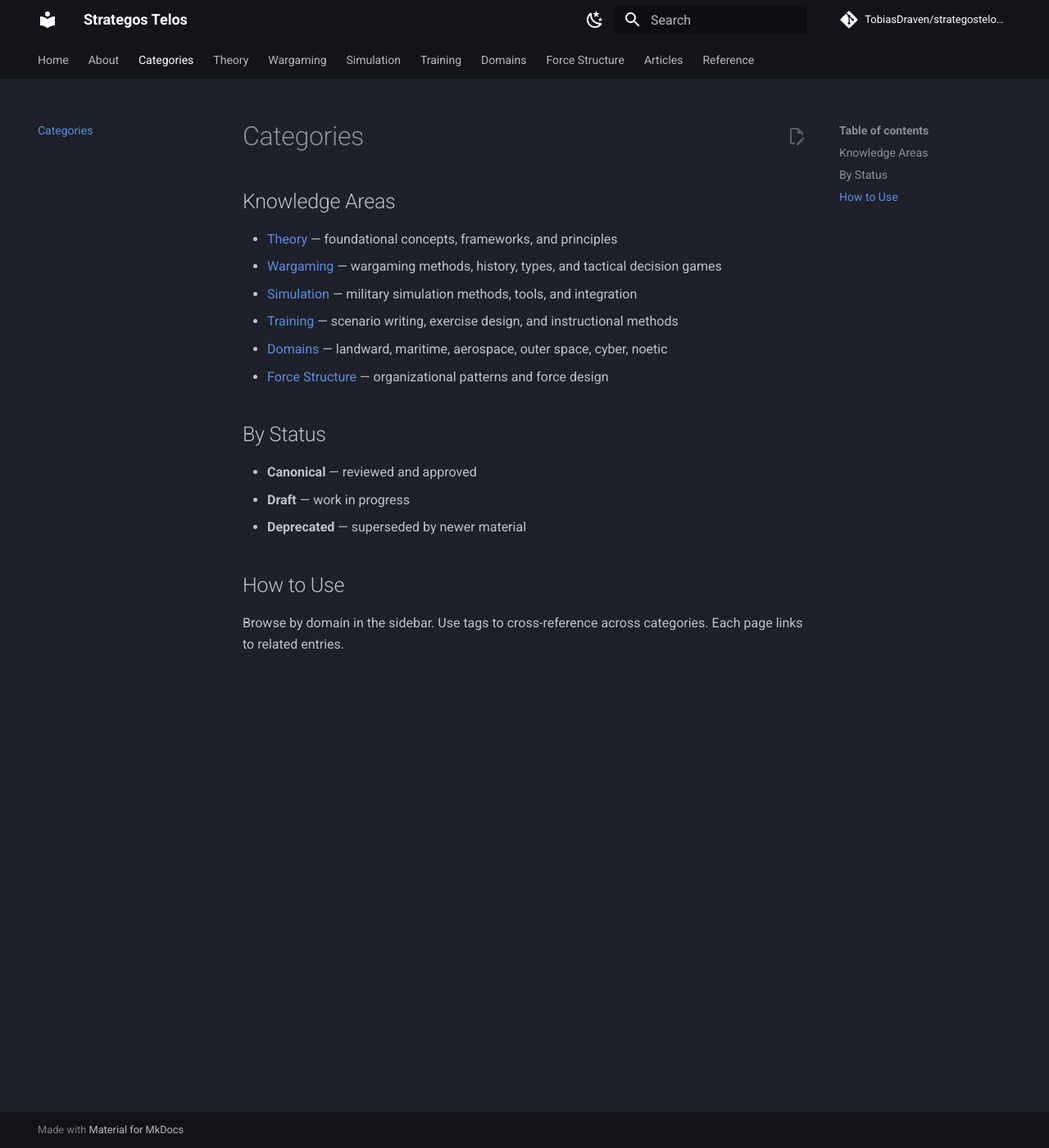
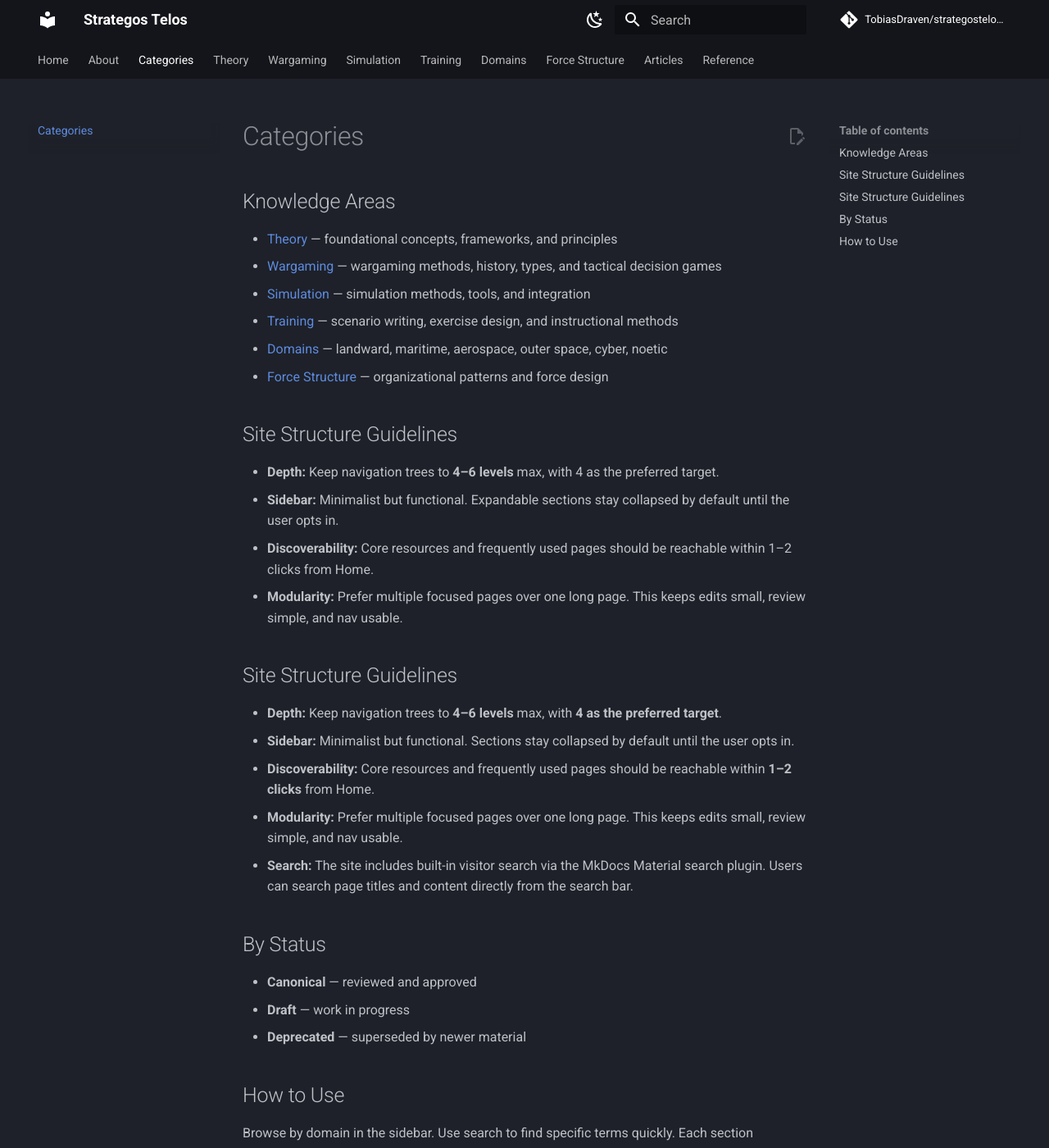
Before and after one commit to TobiasDraven/strategostelos-wiki, an MkDocs documentation site: the page built from docs/categories.md, in a window 1280 px wide and 1400 px high. Shown: the whole window at 82% size. Built offline with MkDocs 1.6.1 and Material for MkDocs 9.7.7, drawn with Linux system fonts in a browser that asks for light colours; comment, search, counter and statistics services are not loaded; some of the changed text lies outside the part shown.

Commit message:
Collapse TDG nav, remove navigation.expand, add site structure guidance

```diff
--- a/docs/categories.md
+++ b/docs/categories.md
@@ -4,10 +4,25 @@
 
 - [Theory](theory/index.md) — foundational concepts, frameworks, and principles
 - [Wargaming](wargaming/index.md) — wargaming methods, history, types, and tactical decision games
-- [Simulation](simulation/index.md) — military simulation methods, tools, and integration
+- [Simulation](simulation/index.md) — simulation methods, tools, and integration
 - [Training](training/index.md) — scenario writing, exercise design, and instructional methods
 - [Domains](domains/index.md) — landward, maritime, aerospace, outer space, cyber, noetic
 - [Force Structure](force-structure/index.md) — organizational patterns and force design
+
+## Site Structure Guidelines
+
+- **Depth:** Keep navigation trees to **4–6 levels** max, with 4 as the preferred target.
+- **Sidebar:** Minimalist but functional. Expandable sections stay collapsed by default until the user opts in.
+- **Discoverability:** Core resources and frequently used pages should be reachable within 1–2 clicks from Home.
+- **Modularity:** Prefer multiple focused pages over one long page. This keeps edits small, review simple, and nav usable.
+
+## Site Structure Guidelines
+
+- **Depth:** Keep navigation trees to **4–6 levels** max, with **4 as the preferred target**.
+- **Sidebar:** Minimalist but functional. Sections stay collapsed by default until the user opts in.
+- **Discoverability:** Core resources and frequently used pages should be reachable within **1–2 clicks** from Home.
+- **Modularity:** Prefer multiple focused pages over one long page. This keeps edits small, review simple, and nav usable.
+- **Search:** The site includes built-in visitor search via the MkDocs Material search plugin. Users can search page titles and content directly from the search bar.
 
 ## By Status
 
@@ -17,4 +32,4 @@
 
 ## How to Use
 
-Browse by domain in the sidebar. Use tags to cross-reference across categories. Each page links to related entries.
+Browse by domain in the sidebar. Use search to find specific terms quickly. Each section overview page links to detailed subpages.
--- a/mkdocs.yml
+++ b/mkdocs.yml
@@ -24,7 +24,6 @@ theme:
   features:
     - navigation.tabs
     - navigation.sections
-    - navigation.expand
     - search.suggest
     - search.highlight
     - content.code.copy
@@ -62,11 +61,6 @@ nav:
       - Future Trends: wargaming/future-trends.md
       - Tactical Decision Games:
           - Overview: wargaming/tdg/index.md
-          - TDG-01 — Dry Riverbed Ambush: wargaming/tdg/tdg-01-dry-riverbed-ambush.md
-          - TDG-02 — Checkpoint Alpha: wargaming/tdg/tdg-02-checkpoint-alpha.md
-          - TDG-03 — Bridging Team Under Fire: wargaming/tdg/tdg-03-bridging-team-under-fire.md
-          - TDG-04 — Medevac in the Contact Zone: wargaming/tdg/tdg-04-medevac-in-the-contact-zone.md
-          - TDG-05 — Silent Net: wargaming/tdg/tdg-05-silent-net.md
   - Simulation:
       - Overview: simulation/index.md
   - Training:
```
Also changed, not shown: docs/wargaming/tdg/index.md (+9 -1 lines).
